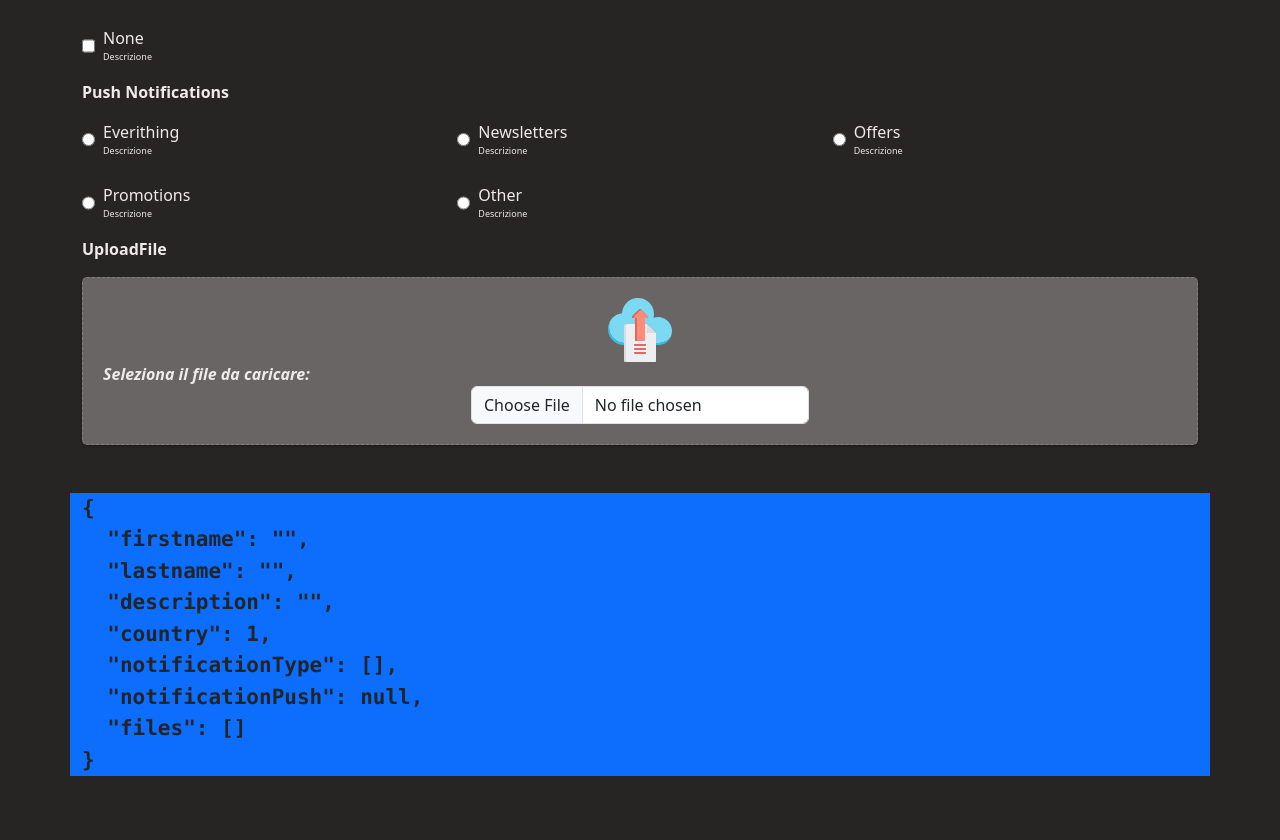
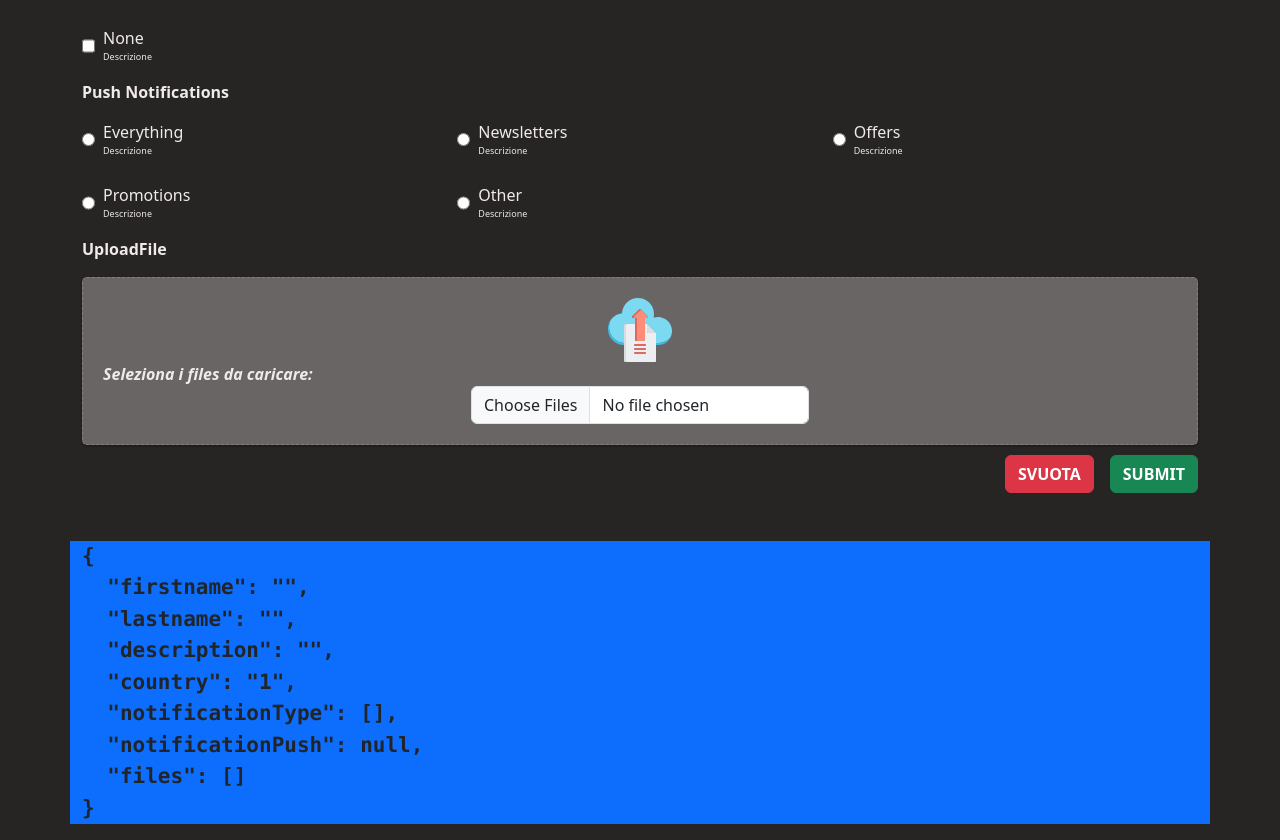
Before and after one commit to Cianuro-83/REACT, a React (Vite) app in the folder form/: page / in a window 1280 px wide. Shown: the part 760-1600 px from the top of the page. Before the commit the page ends 1552 px from the top, so only its background shows below. Built offline with nearby package versions, Linux system fonts and the light colour scheme.

Commit message:
Multifile upload ebottoni svuota e submit

```diff
--- a/form/src/components/Form.jsx
+++ b/form/src/components/Form.jsx
@@ -1,4 +1,4 @@
-import { useState } from 'react';
+import React, { useState, useRef } from 'react';
 import FormUiHeader from './formUi/FormUiHeader';
 import FormUiInput from './formUi/FormUiInput';
 import FormUiTextArea from './formUi/FormUiTextArea';
@@ -6,38 +6,39 @@ import FormUiSelect from './formUi/FormUiSelect';
 import FormUiGroupCheckbox from './formUi/FormUiGroupCheckbox';
 import FormUiGroupRadio from './formUi/FormUiGroupRadio';
 import FormUiFiles from './formUi/FormUiFiles/FormUiFiles';
+import FormResetButton from './formUi/FormResetButton';
 
-// MESSO QUI PER TEST, SICURAMENTE SINO VALORI DI API
+// questi valori sono d'esempio... i dati arriveranno da api
 const selectValues = [
   { value: '1', label: 'Italia' },
-  { value: '2', label: 'Usa', },
+  { value: '2', label: 'Usa' },
   { value: '3', label: 'Cina' },
   { value: '4', label: 'Russia' },
   { value: '5', label: 'Grecia' },
 ];
 
-// MESSO QUI PER TEST, SICURAMENTE SINO VALORI DI API
+// questi valori sono d'esempio... i dati arriveranno da api
 const formUIGroupCheckboxValues = [
-  { value: '1', label: 'Comments', description: 'Descrizione', },
-  { value: '2', label: 'Newsletters', description: 'Descrizione', },
-  { value: '3', label: 'Offers', description: 'Descrizione', },
-  { value: '4', label: 'Promotions', description: 'Descrizione', },
-  { value: '5', label: 'Other', description: 'Descrizione', },
-  { value: '6', label: 'All', description: 'Descrizione', },
-  { value: '7', label: 'None', description: 'Descrizione', },
+  { value: '1', label: 'Comments', description: 'Descrizione' },
+  { value: '2', label: 'Newsletters', description: 'Descrizione' },
+  { value: '3', label: 'Offers', description: 'Descrizione' },
+  { value: '4', label: 'Promotions', description: 'Descrizione' },
+  { value: '5', label: 'Other', description: 'Descrizione' },
+  { value: '6', label: 'All', description: 'Descrizione' },
+  { value: '7', label: 'None', description: 'Descrizione' },
 ];
 
-// MESSO QUI PER TEST, SICURAMENTE SINO VALORI DI API
+// questi valori sono d'esempio... i dati arriveranno da api
 const formUIGroupRadioValues = [
-  { label: "Everithing", id: "everithing", value: "1", description: 'Descrizione', },
-  { label: "Newsletters", id: "newsletters", value: "2", description: 'Descrizione', },
-  { label: "Offers", id: "offers", value: "3", description: 'Descrizione', },
-  { label: "Promotions", id: "promotions", value: "4", description: 'Descrizione', },
-  { label: "Other", id: "other", value: "5", description: 'Descrizione', },
+  { label: "Everything", id: "everything", value: "1", description: 'Descrizione' },
+  { label: "Newsletters", id: "newsletters", value: "2", description: 'Descrizione' },
+  { label: "Offers", id: "offers", value: "3", description: 'Descrizione' },
+  { label: "Promotions", id: "promotions", value: "4", description: 'Descrizione' },
+  { label: "Other", id: "other", value: "5", description: 'Descrizione' },
+];
 
-];
 const Form = () => {
-  const defaultValue = selectValues.find( ( item ) => item.default ) ? selectValues.find( ( item ) => item.default ).value : 1;
+  const defaultValue = selectValues.find( item => item.default )?.value || '1';
   const [form, setForm] = useState( {
     firstname: '',
     lastname: '',
@@ -47,30 +48,46 @@ const Form = () => {
     notificationPush: null,
     files: null
   } );
+  const fileInputRef = useRef( null );
+
+  const handleSubmit = ( e ) => {
+    e.preventDefault();
+    console.log( form );
+  };
+
+  const handleReset = () => {
+    setForm( {
+      firstname: '',
+      lastname: '',
+      description: '',
+      country: defaultValue,
+      notificationType: [],
+      notificationPush: null,
+      files: null
+    } );
+  };
+
   return (
     <>
-      <form className='container'>
-        <h3 className=' text-center'>Form</h3>
-        <FormUiHeader title="Titolo form " subtitle=" Sottotitolo form" />
+      <form className='container' onSubmit={ handleSubmit }>
+        <h3 className='text-center'>Form</h3>
+        <FormUiHeader title="Titolo form" subtitle="Sottotitolo form" />
+
         <div className='scb-form-grid'>
           <FormUiInput
             id="firstname"
             label="First Name"
             placeholder={ 'Inserisci il tuo nome' }
             value={ form.firstname }
-            onChange={ ( e ) => {
-              const val = e.target.value;
-              setForm( { ...form, firstname: val } );
-            } } />
+            onChange={ ( e ) => setForm( { ...form, firstname: e.target.value } ) }
+          />
           <FormUiInput
             id="lastname"
             label="Last Name"
             placeholder={ 'Inserisci il tuo cognome' }
             value={ form.lastname }
-            onChange={ ( e ) => {
-              const val = e.target.value;
-              setForm( { ...form, lastname: val } );
-            } } />
+            onChange={ ( e ) => setForm( { ...form, lastname: e.target.value } ) }
+          />
         </div>
 
         <FormUiTextArea
@@ -79,10 +96,7 @@ const Form = () => {
           rows={ 10 }
           placeholder="Inserisci una descrizione"
           value={ form.description }
-          onChange={ ( e ) => {
-            const val = e.target.value;
-            setForm( { ...form, description: val } );
-          } }
+          onChange={ ( e ) => setForm( { ...form, description: e.target.value } ) }
         />
 
         <FormUiSelect
@@ -90,40 +104,45 @@ const Form = () => {
           label="Country"
           values={ selectValues }
           defaultValue={ defaultValue }
-          onChange={ ( e ) => {
-            const val = e.target.value;
-            setForm( { ...form, country: parseInt( val, 0 ) } );
-          } }
+          onChange={ ( e ) => setForm( { ...form, country: parseInt( e.target.value, 10 ) } ) }
         />
 
         <FormUiGroupCheckbox
           title="Notification"
           values={ formUIGroupCheckboxValues }
-          onChange={ ( selected ) => {
-            setForm( { ...form, notificationType: selected } );
-          } }
+          onChange={ ( selected ) => setForm( { ...form, notificationType: selected } ) }
         />
 
         <FormUiGroupRadio
           nameGroup="push-notifications"
           title="Push Notifications"
           values={ formUIGroupRadioValues }
-          onChange={ ( e ) => {
-            const val = e.target.value;
-            setForm( { ...form, notificationPush: parseInt( val, 0 ) } );
-          } }
+          onChange={ ( e ) => setForm( { ...form, notificationPush: parseInt( e.target.value, 10 ) } ) }
         />
 
         <FormUiFiles
-
           id="myfile"
           label="UploadFile"
-          onAddFiles={ ( files ) => {
-            setForm( { ...form, files: files } );
-          } }
+          multiple={ true }
+          onAddFiles={ ( files ) => setForm( { ...form, files } ) }
+          ref={ fileInputRef }
         />
 
+        <div className="scb-form-button">
+          <FormResetButton
+            onReset={ handleReset }
+            defaultValue={ defaultValue }
+            fileInputRef={ fileInputRef }
+            formUIGroupRadioValues={ formUIGroupRadioValues }
+            formUIGroupCheckboxValues={ formUIGroupCheckboxValues }
+          />
+
+          <button className="btn btn-success text-uppercase fw-bold" type="submit">
+            Submit
+          </button>
+        </div>
       </form>
+
       <div className='container bg-primary text-dark fw-bolder fs-4'>
         <pre className='mt-5'>
           <code>
@@ -135,4 +154,4 @@ const Form = () => {
   );
 };
 
-export default Form
+export default Form;
--- /dev/null
+++ b/form/src/components/formUi/FormResetButton.jsx
@@ -0,0 +1,21 @@
+import React from 'react';
+import { resetForm } from './formResetLogic';
+
+const FormResetButton = ( { onReset, defaultValue, fileInputRef, formUIGroupRadioValues, formUIGroupCheckboxValues } ) => {
+  const handleClick = () => {
+    resetForm( defaultValue, fileInputRef, formUIGroupRadioValues, formUIGroupCheckboxValues, onReset );
+  };
+
+  return (
+    <button
+      type='reset'
+      className="btn btn-danger"
+      onClick={ handleClick }
+      className="btn btn-danger text-uppercase fw-bold"
+    >
+      svuota
+    </button>
+  );
+};
+
+export default FormResetButton;
--- a/form/src/components/formUi/FormUiFiles/FormUiFiles.jsx
+++ b/form/src/components/formUi/FormUiFiles/FormUiFiles.jsx
@@ -3,7 +3,7 @@ import FormUiSelectFile from './FormUiSelectFile';
 import FormUiListFiles from './FormUiListFilles';
 import Upload from '../../../assets/upload-file.svg';
 
-const FormUiFiles = ( { id, label, onAddFiles } ) => {
+const FormUiFiles = ( { id, label, onAddFiles, multiple } ) => {
   const [files, setFiles] = useState( [] );
 
   useEffect( () => {
@@ -28,20 +28,39 @@ const FormUiFiles = ( { id, label, onAddFiles } ) => {
       <p className='fw-bolder '>{ label }</p>
       <div className="scb-upload-box">
         <img src={ Upload } alt="" />
+
         <div>
-          {/* // per file singoli ()vedi o bottone carica o la lista */ }
+          { !multiple ?
+            ( <div>
+              {/* per file singoli ()vedi o bottone carica o la lista  */ }
               { !visibleSelectFile() && (
                 <FormUiSelectFile id={ id } handleFiles={ handleFiles } />
               ) }
               { visibleSelectFile() && (
                 <FormUiListFiles files={ files } handleRemoveFile={ handleRemoveFile } />
               ) }
+            </div> ) :
+            // PER FILE MULTIPLI VEDI SIA CARICA CHE LISTA
+            <div>
+              { files.length > 0 && visibleSelectFile() ? (
+                // Se ci sono file presenti e sono visibili, mostra sia il selettore che la lista
+                <>
+                  <FormUiSelectFile id={ id } handleFiles={ handleFiles } multiple={ multiple } />
+                  <FormUiListFiles files={ files } handleRemoveFile={ handleRemoveFile } />
+                </>
+              ) : (
+                // Altrimenti, mostra solo il selettore
+                <FormUiSelectFile id={ id } handleFiles={ handleFiles } multiple={ multiple } />
+              ) }
             </div>
-        {/* PER FILE MULTIPLI (VEDI SIA CARICA CHE LISTA)
-      <div>
-        <FormUiSelectFile id={ id } handleFiles={ handleFiles } />
-        <FormUiListFiles files={ files } handleRemoveFile={ handleRemoveFile } />
-      </div> */}
+
+          }
+
+
+        </div>
+
+
+
       </div>
 
     </>
--- a/form/src/components/formUi/FormUiFiles/FormUiSelectFile.jsx
+++ b/form/src/components/formUi/FormUiFiles/FormUiSelectFile.jsx
@@ -1,18 +1,16 @@
-const FormUiSelectFile = ( { id, handleFiles } ) => {
-
+const FormUiSelectFile = ( { id, handleFiles, multiple } ) => {
   return (
     <div className='scb-film-select'>
-      <label for={ id }>Seleziona il file da caricare:</label>
+      <label htmlFor={ id }>{ multiple ? "Seleziona i files da caricare" : "Seleziona il file da caricare" }:</label>
 
       <input
         type="file"
-        className="form-control "
+        className="form-control"
         id={ id }
         name={ id }
         onChange={ handleFiles }
+        multiple={ multiple }
       />
-
-
     </div>
   );
 };
--- /dev/null
+++ b/form/src/components/formUi/formResetLogic.js
@@ -0,0 +1,17 @@
+export const resetForm = ( defaultValue, fileInputRef, formUIGroupRadioValues, formUIGroupCheckboxValues, handleReset ) => {
+  handleReset();
+
+  document.getElementById( 'country' ).value = defaultValue;
+
+  formUIGroupRadioValues.forEach( ( radio ) => {
+    document.getElementById( radio.id ).checked = false;
+  } );
+
+  formUIGroupCheckboxValues.forEach( ( checkbox ) => {
+    document.getElementById( checkbox.value ).checked = false;
+  } );
+
+  if ( fileInputRef.current ) {
+    fileInputRef.current.value = '';
+  }
+};
--- a/form/src/style/index.scss
+++ b/form/src/style/index.scss
@@ -96,12 +96,13 @@ body{
    font-style: italic;
   }
   button{
+    margin: 0.5rem 1.3rem;
     font-size: 1.5rem;
     width: 3rem;
     height: 3rem;
     background-color:#c80c0c70;
     border-radius: 50%;
-    margin-right: 1.3rem;
+    // margin-right: 1.3rem;
     transition: all 0.5s ease;
     &:hover{
       transform: scale(1.5);
@@ -111,5 +112,23 @@ body{
   ul{
     text-align: center;
   }
+  .scb-multiple-files{
+    display: grid;
+    grid-template-columns: repeat(3, 1fr);
+    gap: 10px;
+    @media screen and (max-width: 768px) {
+      grid-template-columns: repeat(1, 1fr);
+      }
+  }
+}
+// BORDO BOX UPLOAD
+.scb-dashed{
+  border: $dashed-border;
+  padding: 1rem;
+}
+.scb-form-button{
+  display: flex;
+  justify-content: flex-end;
+  gap : 1rem;
 
 }
--- a/form/src/style/variables.scss
+++ b/form/src/style/variables.scss
@@ -5,3 +5,4 @@ $dark-text:#f1eaea;
 $upload-border:1px dashed #837f7f;
 $uploader-box-shadow: 0 1px 3px rgba(0, 0, 0, 0.12), 0 1px 2px rgba(0, 0, 0, 0.24);
 $uploader-box-bg:#e2d9d95d;
+$dashed-border:1px dashed #d8ff2cc9;
```
Also changed, not shown: form/src/components/formUi/FormUiFiles/FormUiListFilles.jsx (+15 -11 lines), 1 other file (tests, documents, lock files or other folders). Lines whose indentation alone changed are shown as unchanged.
